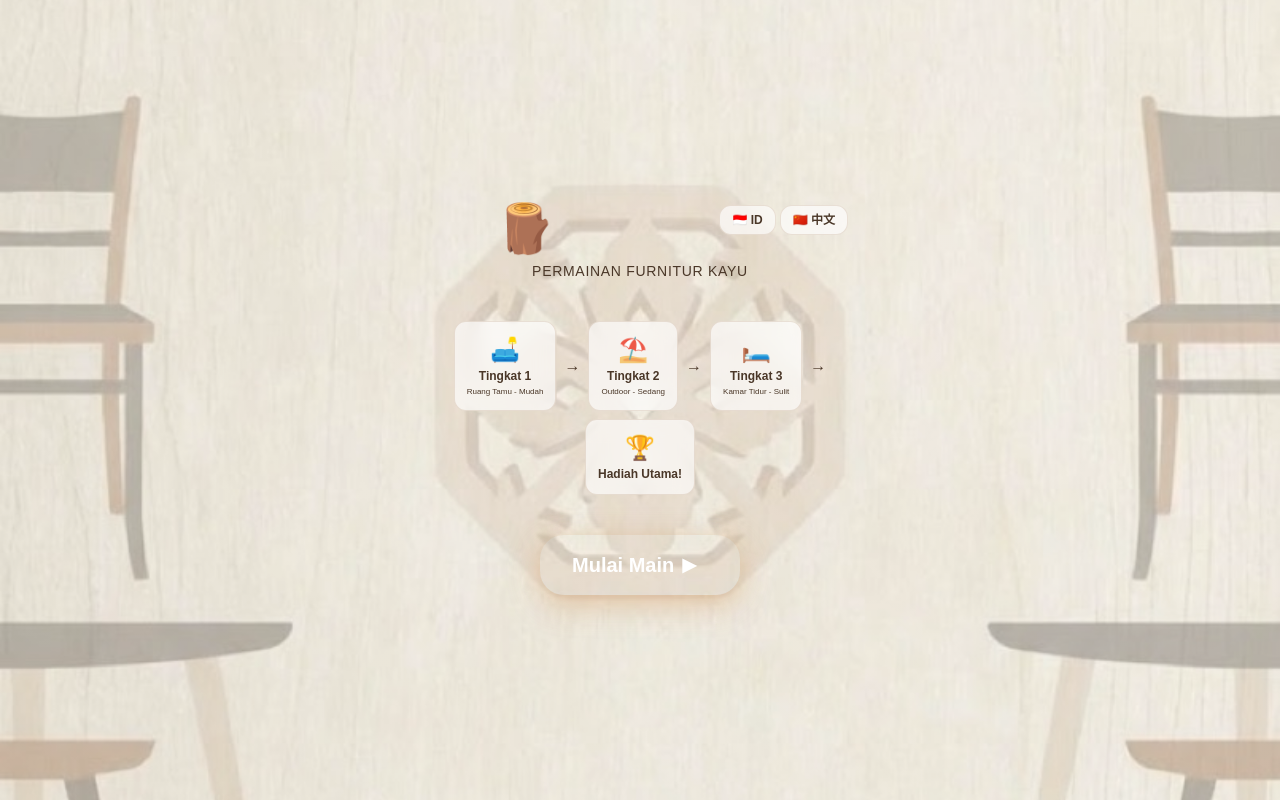
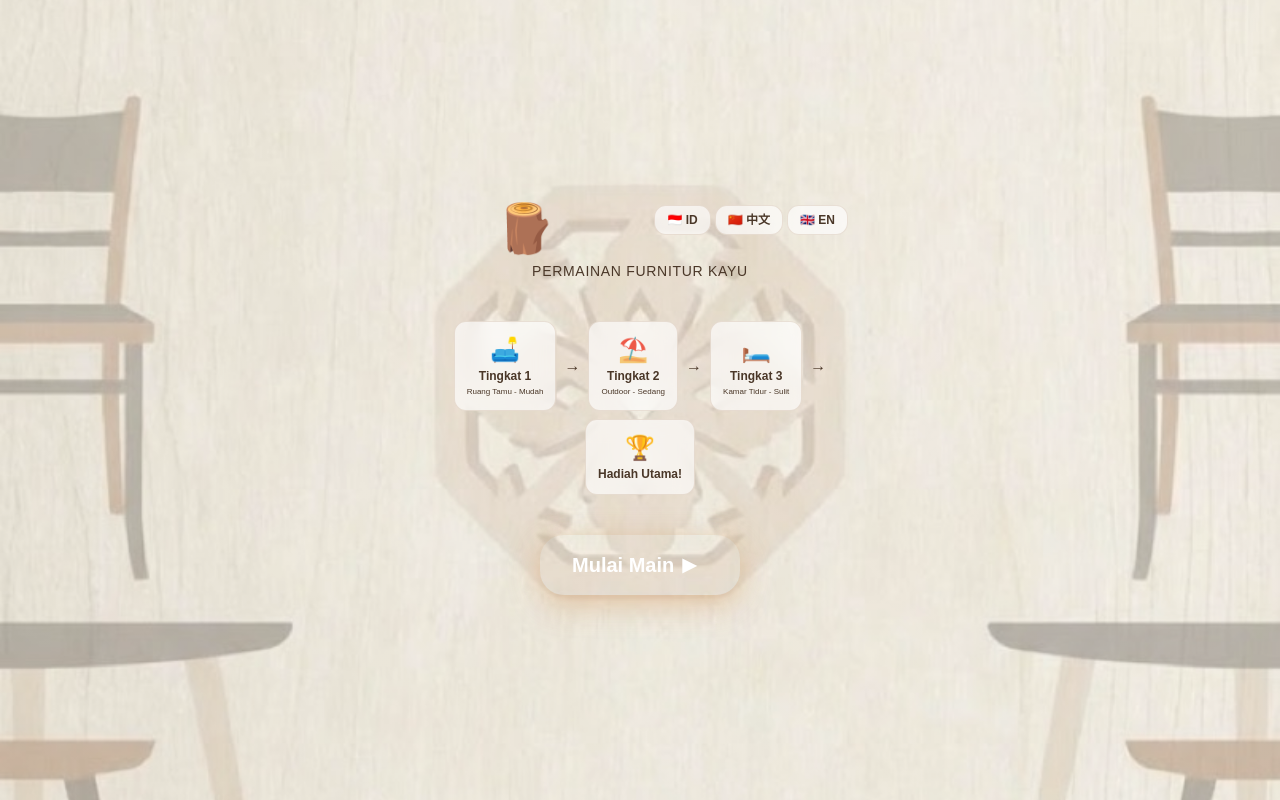
Before and after one commit to Leejohn197/woodan-match, an Astro site: page / in a window 1280 px wide. Built offline with nearby package versions, Linux system fonts and the light colour scheme; Astro itself is replaced by a stand-in of ours.

Commit message:
增加英文切换并调整轮盘字体

```diff
--- a/src/components/StartScreen.jsx
+++ b/src/components/StartScreen.jsx
@@ -5,7 +5,7 @@ export default function StartScreen({ currentLang, t, onLanguageChange, onStartG
         <div className="flex flex-col items-center justify-center gap-8 text-center w-full max-w-md p-4 relative">
             {/* Language Toggle */}
             <div className="absolute top-4 right-4 flex gap-1 z-50">
-                {['id', 'zh'].map(lang => (
+                {['id', 'zh', 'en'].map(lang => (
                     <button
                         key={lang}
                         onClick={() => onLanguageChange(lang)}
@@ -14,7 +14,7 @@ export default function StartScreen({ currentLang, t, onLanguageChange, onStartG
                             : 'text-wood-dark/75 hover:text-wood-dark'
                             }`}
                     >
-                        {lang === 'id' ? '🇮🇩 ID' : '🇨🇳 中文'}
+                        {lang === 'id' ? '🇮🇩 ID' : lang === 'zh' ? '🇨🇳 中文' : '🇬🇧 EN'}
                     </button>
                 ))}
             </div>
--- a/src/components/modals/VictoryModal.jsx
+++ b/src/components/modals/VictoryModal.jsx
@@ -83,7 +83,7 @@ export default function VictoryModal({
                 {/* Level 3: Spin Wheel */}
                 {currentLevel >= MAX_LEVEL && (
                     <>
-                        <p className="text-wood-dark/75 mb-4 leading-relaxed">
+                        <p className="text-wood-dark/75 mb-2 leading-relaxed">
                             {t('spinWheelDesc')}
                         </p>
 
--- a/src/config/translations.js
+++ b/src/config/translations.js
@@ -129,5 +129,70 @@ export const TRANSLATIONS = {
         prizeWon: '已获得',
         allPrizesWon: '所有奖品已领取！',
         noPrizesLeft: '没有剩余奖品'
+    },
+    en: {
+        tagline: 'Wood Furniture Match Game',
+        startGame: 'Start Game',
+        remaining: 'Remaining',
+        tiles: 'tiles',
+        congratulations: 'Congratulations!',
+        levelCleared: 'Level {level} Cleared!',
+        victoryMessage: 'You have unlocked the luxury furniture set!',
+        claimPrize: 'Claim Prize',
+        nextLevel: 'Next Level',
+        grandPrize: 'Grand Prize!',
+        gameOver: 'Game Over',
+        gameOverMessage: 'Slots are full! Try again?',
+        tryAgain: 'Try Again',
+        mainMenu: 'Main Menu',
+        yourPrize: 'Your Prize!',
+        showScreen: 'Show this screen to our staff to receive your special prize!',
+        close: 'Close',
+        level1Theme: 'Living Room Furniture',
+        level2Theme: 'Outdoor Furniture',
+        level3Theme: 'Bedroom Furniture',
+        level1Name: 'Level 1',
+        level2Name: 'Level 2',
+        level3Name: 'Level 3',
+        level1Desc: 'Living Room - Easy',
+        level2Desc: 'Outdoor - Medium',
+        level3Desc: 'Bedroom - Hard',
+        'armchair': 'Armchair',
+        'dining-chair': 'Dining Chair',
+        'table': 'Table',
+        'stool': 'Stool',
+        'pattern1': 'Pattern 1',
+        'pattern2': 'Pattern 2',
+        'lounge-chair': 'Lounge Chair',
+        'ladder-chair': 'Ladder Chair',
+        'round-table': 'Round Table',
+        // Gambler mechanism translations
+        takeReward: 'Take Reward',
+        riskIt: 'Risk Next Level',
+        consolationPrize: 'Consolation Prize',
+        consolationDesc: 'Brand sticker / digital brochure',
+        smallPrize: 'Small Prize',
+        smallPrizeDesc: 'Free coffee / mineral water',
+        spinWheel: 'Lucky Wheel',
+        spinWheelDesc: 'Solid wood furniture / big discounts',
+        spinNow: 'Spin Now!',
+        cooldownWarning: 'Take a Break',
+        cooldownMessage: 'You just played! Please wait {seconds} seconds',
+        spinning: 'Spinning...',
+        prizeFurniture: 'Wood Furniture',
+        prizeDiscount: '50% Discount',
+        prizeGift: 'Special Gift',
+        prizeCoupon: 'Shopping Coupon',
+        prizeDiscount30: '30% Discount',
+        prizeFreebie: 'Free Coffee',
+        prizeVoucher: 'Voucher',
+        prizeMystery: 'Mystery Prize',
+        youWon: 'You Won!',
+        giveUpReward: 'Give up current reward for a chance to win big!',
+        claimSmallPrize: 'Claim Small Prize',
+        orContinue: 'or continue the challenge',
+        prizeWon: 'Won',
+        allPrizesWon: 'All prizes have been claimed!',
+        noPrizesLeft: 'No prizes left'
     }
 };
```
